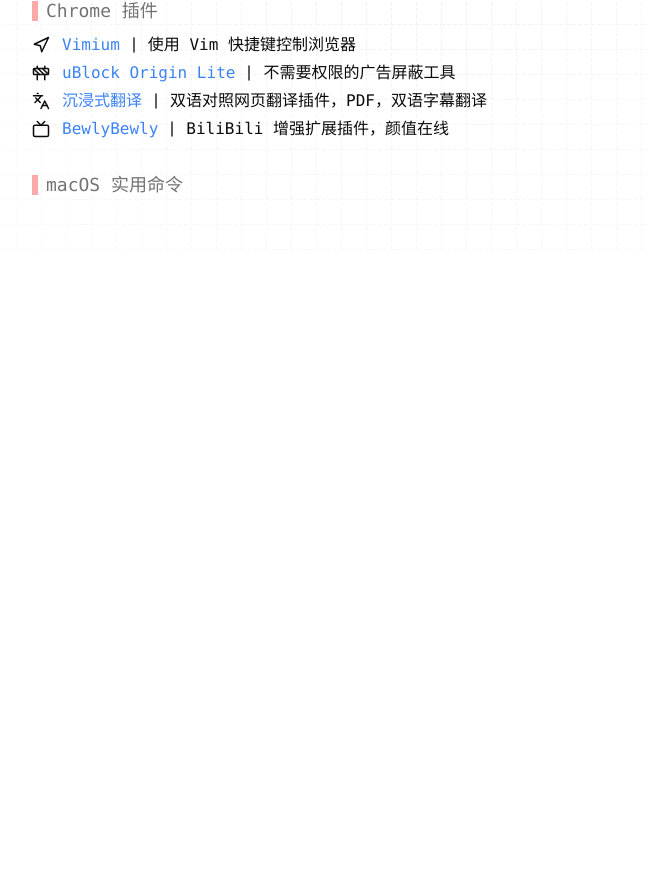
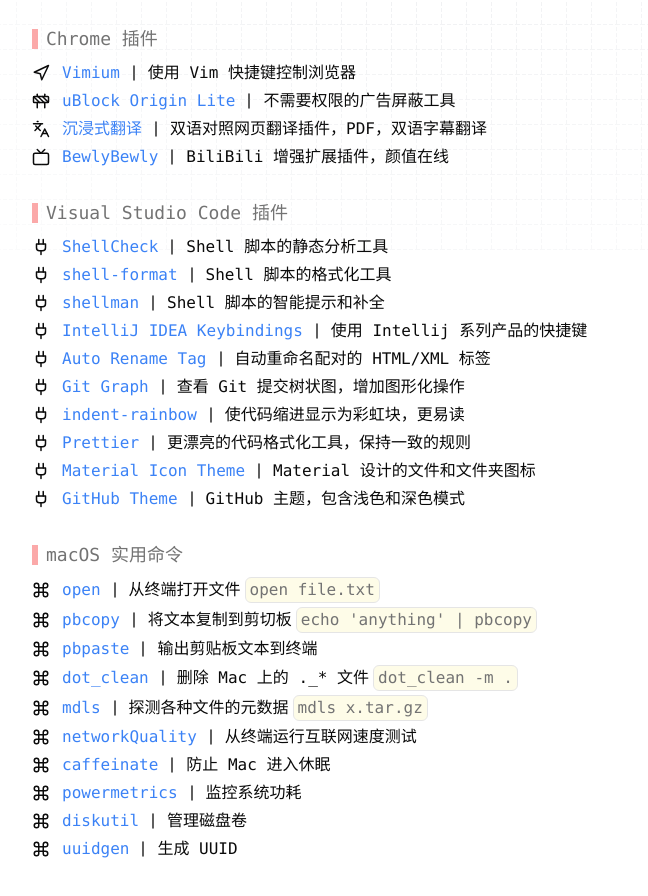
Before and after one commit to sunls24/sunls24, an Astro site in the folder web/: page /workspace in a window 1280 px wide. Shown: the part 550-1446 px from the top of the page, without its empty margins (233-881 px from the left). Before the commit the page ends 800 px from the top, so only its background shows below. Built offline with nearby package versions, Linux system fonts and the light colour scheme; Astro itself is replaced by a stand-in of ours.

Commit message:
feat: add workspace mac vscode

```diff
--- a/web/src/components/Software.astro
+++ b/web/src/components/Software.astro
@@ -1,8 +1,8 @@
 ---
+import Icon from "@/components/Icon"
+import { clsx } from "clsx"
+import { Minus } from "lucide-react"
 import type { Software } from "../lib/software"
-import { clsx } from "clsx"
-import Icon from "@/components/Icon"
-import { Minus } from "lucide-react"
 
 interface Props {
   list: Software[]
@@ -29,6 +29,11 @@
           {item.Remark && (
             <span class="ml-1 italic text-muted-foreground">{item.Remark}</span>
           )}
+          {item.Command && (
+            <span class="rounded-md border-[0.5px] bg-yellow-50 px-1 text-muted-foreground dark:bg-secondary">
+              {item.Command}
+            </span>
+          )}
         </div>
       </li>
     ))
--- /dev/null
+++ b/web/src/lib/mac.ts
@@ -0,0 +1,68 @@
+import type { Software } from "@/lib/software.ts"
+
+export const mac: Software[] = [
+  {
+    Name: "open",
+    Icon: "Command",
+    Link: "https://ss64.com/mac/open.html",
+    Description: "从终端打开文件",
+    Command: "open file.txt",
+  },
+  {
+    Name: "pbcopy",
+    Icon: "Command",
+    Link: "https://ss64.com/mac/pbcopy.html",
+    Description: "将文本复制到剪切板",
+    Command: "echo 'anything' | pbcopy",
+  },
+  {
+    Name: "pbpaste",
+    Icon: "Command",
+    Link: "https://ss64.com/mac/pbpaste.html",
+    Description: "输出剪贴板文本到终端",
+  },
+  {
+    Name: "dot_clean",
+    Icon: "Command",
+    Link: "https://ss64.com/mac/dot_clean.html",
+    Description: "删除 Mac 上的 ._* 文件",
+    Command: "dot_clean -m .",
+  },
+  {
+    Name: "mdls",
+    Icon: "Command",
+    Link: "https://ss64.com/mac/mdls.html",
+    Description: "探测各种文件的元数据",
+    Command: "mdls x.tar.gz",
+  },
+  {
+    Name: "networkQuality",
+    Icon: "Command",
+    Link: "https://ss64.com/mac/networkquality.html",
+    Description: "从终端运行互联网速度测试",
+  },
+  {
+    Name: "caffeinate",
+    Icon: "Command",
+    Link: "https://ss64.com/mac/caffeinate.html",
+    Description: "防止 Mac 进入休眠",
+  },
+  {
+    Name: "powermetrics",
+    Icon: "Command",
+    Link: "https://ss64.com/mac/powermetrics.html",
+    Description: "监控系统功耗",
+  },
+  {
+    Name: "diskutil",
+    Icon: "Command",
+    Link: "https://ss64.com/mac/diskutil.html",
+    Description: "管理磁盘卷",
+  },
+  {
+    Name: "uuidgen",
+    Icon: "Command",
+    Link: "https://ss64.com/mac/uuidgen.html",
+    Description: "生成 UUID",
+  },
+]
--- a/web/src/lib/software.ts
+++ b/web/src/lib/software.ts
@@ -5,6 +5,7 @@
   Description: string
   Strikethrough?: boolean
   Remark?: string
+  Command?: string
 }
 
 export const software: Software[] = [
@@ -26,12 +27,17 @@
     Link: "https://iterm2.com",
     Description: "现代化的终端，Terminal 的替代品",
   },
-
   {
     Name: "Zed",
     Icon: "FilePenLine",
     Link: "https://zed.dev",
     Description: "下一代代码编辑器，集成 AI，启动速度绝佳",
+  },
+  {
+    Name: "Visual Studio Code",
+    Icon: "CodeXml",
+    Link: "https://zed.dev",
+    Description: "轻量代码编辑器，插件扩展丰富",
   },
   {
     Name: "MacZip",
--- /dev/null
+++ b/web/src/lib/vscode.ts
@@ -0,0 +1,64 @@
+import type { Software } from "@/lib/software.ts"
+
+export const vscode: Software[] = [
+  {
+    Name: "ShellCheck",
+    Icon: "Plug",
+    Link: "https://marketplace.visualstudio.com/items?itemName=timonwong.shellcheck",
+    Description: "Shell 脚本的静态分析工具",
+  },
+  {
+    Name: "shell-format",
+    Icon: "Plug",
+    Link: "https://marketplace.visualstudio.com/items?itemName=foxundermoon.shell-format",
+    Description: "Shell 脚本的格式化工具",
+  },
+  {
+    Name: "shellman",
+    Icon: "Plug",
+    Link: "https://marketplace.visualstudio.com/items?itemName=Remisa.shellman",
+    Description: "Shell 脚本的智能提示和补全",
+  },
+  {
+    Name: "IntelliJ IDEA Keybindings",
+    Icon: "Plug",
+    Link: "https://marketplace.visualstudio.com/items?itemName=k--kato.intellij-idea-keybindings",
+    Description: "使用 Intellij 系列产品的快捷键",
+  },
+  {
+    Name: "Auto Rename Tag",
+    Icon: "Plug",
+    Link: "https://marketplace.visualstudio.com/items?itemName=formulahendry.auto-rename-tag",
+    Description: "自动重命名配对的 HTML/XML 标签",
+  },
+  {
+    Name: "Git Graph",
+    Icon: "Plug",
+    Link: "https://marketplace.visualstudio.com/items?itemName=mhutchie.git-graph",
+    Description: "查看 Git 提交树状图，增加图形化操作",
+  },
+  {
+    Name: "indent-rainbow",
+    Icon: "Plug",
+    Link: "https://marketplace.visualstudio.com/items?itemName=oderwat.indent-rainbow",
+    Description: "使代码缩进显示为彩虹块，更易读",
+  },
+  {
+    Name: "Prettier",
+    Icon: "Plug",
+    Link: "https://marketplace.visualstudio.com/items?itemName=esbenp.prettier-vscode",
+    Description: "更漂亮的代码格式化工具，保持一致的规则",
+  },
+  {
+    Name: "Material Icon Theme",
+    Icon: "Plug",
+    Link: "https://marketplace.visualstudio.com/items?itemName=PKief.material-icon-theme",
+    Description: "Material 设计的文件和文件夹图标",
+  },
+  {
+    Name: "GitHub Theme",
+    Icon: "Plug",
+    Link: "https://marketplace.visualstudio.com/items?itemName=GitHub.github-vscode-theme",
+    Description: "GitHub 主题，包含浅色和深色模式",
+  },
+]
--- a/web/src/pages/workspace.astro
+++ b/web/src/pages/workspace.astro
@@ -1,11 +1,13 @@
 ---
 import Layout from "@/layouts/Layout.astro"
-import { software } from "../lib/software"
+import { vscode } from "@/lib/vscode"
 import { Hash } from "lucide-react"
 import ItemTitle from "../components/ItemTitle.astro"
 import BlurFade from "../components/magicui/blur-fade"
 import Software from "../components/Software.astro"
 import { chrome } from "../lib/chrome"
+import { mac } from "../lib/mac"
+import { software } from "../lib/software"
 ---
 
 <Layout>
@@ -24,5 +26,10 @@
   <ItemTitle title="Chrome 插件" index={3}>
     <Software list={chrome} />
   </ItemTitle>
-  <ItemTitle title="macOS 实用命令" index={2} />
+  <ItemTitle title="Visual Studio Code 插件" index={3}>
+    <Software list={vscode} />
+  </ItemTitle>
+  <ItemTitle title="macOS 实用命令" index={2}>
+    <Software list={mac} />
+  </ItemTitle>
 </Layout>
```
